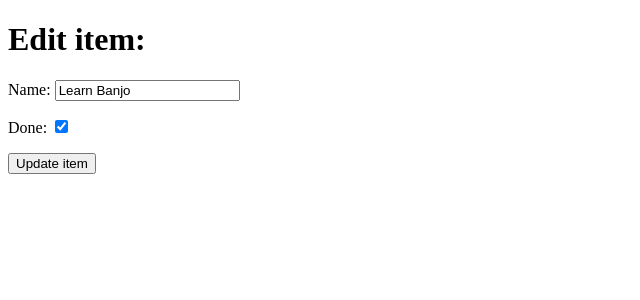
After one commit to KelvinHere/hello-django, a Django app: page /edit/4 in a window 1280 px wide. The commit adds this page. Shown: the top 300 px of the page, without its empty margins (0-640 px from the left). Run offline with Django 3.2, Linux system fonts and the light colour scheme; data comes from the database, SQL or seed files in the repository; both versions use the stored data as it was after the commit.

Commit message:
DJANGO: User can update items

```diff
--- a/django_todo/urls.py
+++ b/django_todo/urls.py
@@ -15,10 +15,11 @@ Including another URLconf
 """
 from django.contrib import admin
 from django.urls import path
-from todo.views import get_todo_list, add_item
+from todo.views import get_todo_list, add_item, edit_item
 
 urlpatterns = [
     path('admin/', admin.site.urls),
     path('', get_todo_list, name='get_todo_list'),
-    path('add', add_item, name='add')
+    path('add', add_item, name='add'),
+    path('edit/<item_id>', edit_item, name='edit')
 ]
--- /dev/null
+++ b/todo/templates/todo/edit_item.html
@@ -0,0 +1,20 @@
+<!DOCTYPE html>
+<html lang="en">
+<head>
+    <meta charset="UTF-8">
+    <meta name="viewport" content="width=device-width, initial-scale=1.0">
+    <title>Edit Item</title>
+</head>
+<body>
+    <h1>Edit item:</h1>
+    <form method="POST">
+        {% csrf_token %}
+        {{ form.as_p }}
+        <div>
+            <p>
+                <button type="submit">Update item</button>
+            </p>
+        </div>
+    </form>
+</body>
+</html>
--- a/todo/templates/todo/todo_list.html
+++ b/todo/templates/todo/todo_list.html
@@ -15,6 +15,11 @@
             {% else %}
                 <td>{{ item.name }}</td>
             {% endif %}
+            <td>
+                <a href="/edit/{{ item.id }}">
+                    <button>Edit</button>
+                </a>
+            </td>
         </tr>
         {% empty %}
             <tr><td>You have nothing to do</td></tr>
--- a/todo/views.py
+++ b/todo/views.py
@@ -1,4 +1,4 @@
-from django.shortcuts import render, redirect
+from django.shortcuts import render, redirect, get_object_or_404
 from .models import Item
 from .forms import ItemForm
 
@@ -25,3 +25,17 @@ def add_item(request):
     }
     # Else direct user to page with add item form
     return render(request, 'todo/add_item.html', context)
+
+
+def edit_item(request, item_id):
+    item = get_object_or_404(Item, id=item_id)
+    if request.method == 'POST':
+        form = ItemForm(request.POST, instance=item)
+        if form.is_valid():
+            form.save()
+            return redirect('get_todo_list')
+    form = ItemForm(instance=item)
+    context = {
+        'form': form
+    }
+    return render(request, 'todo/edit_item.html', context)
```
Also changed, not shown: db.sqlite3.
